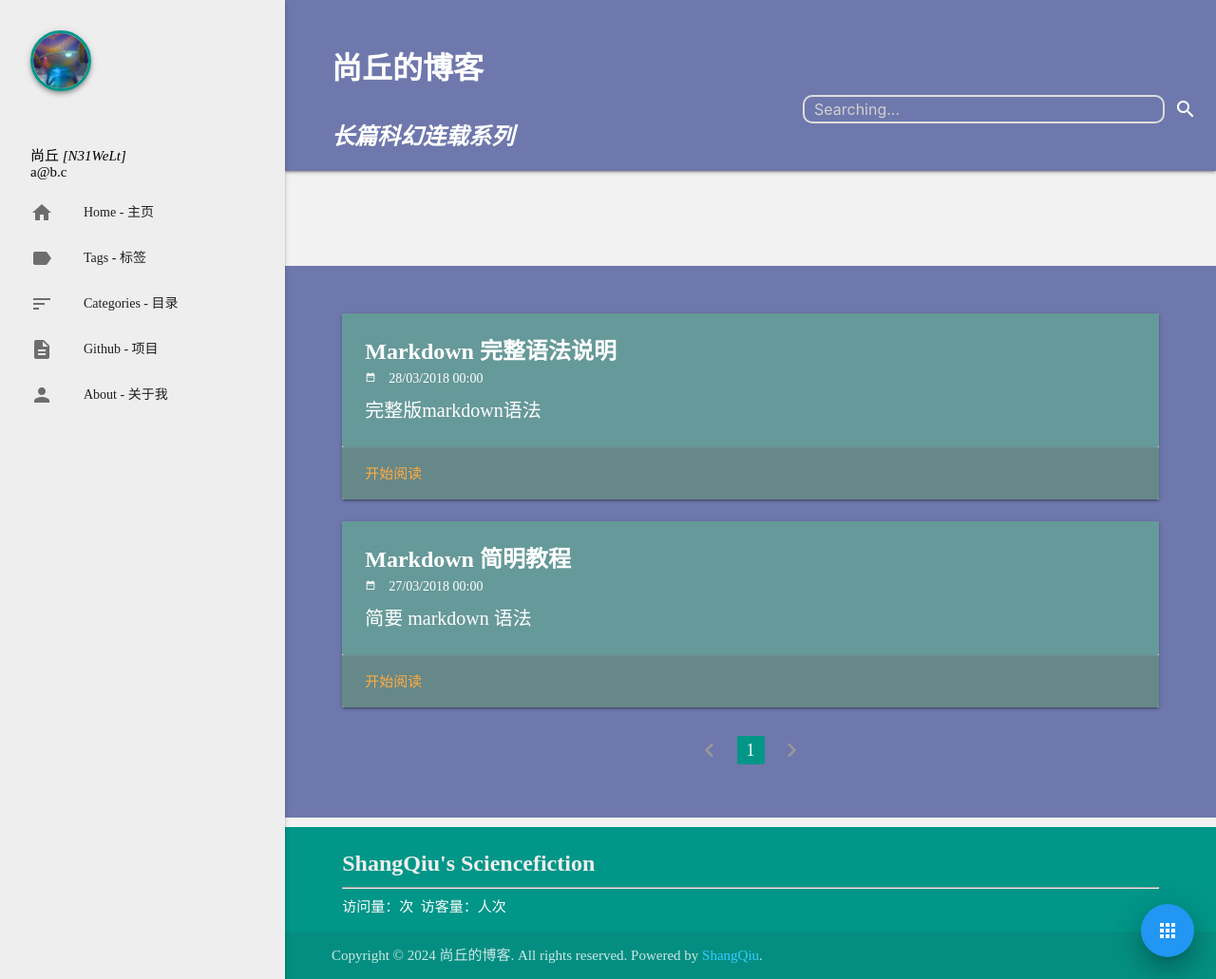
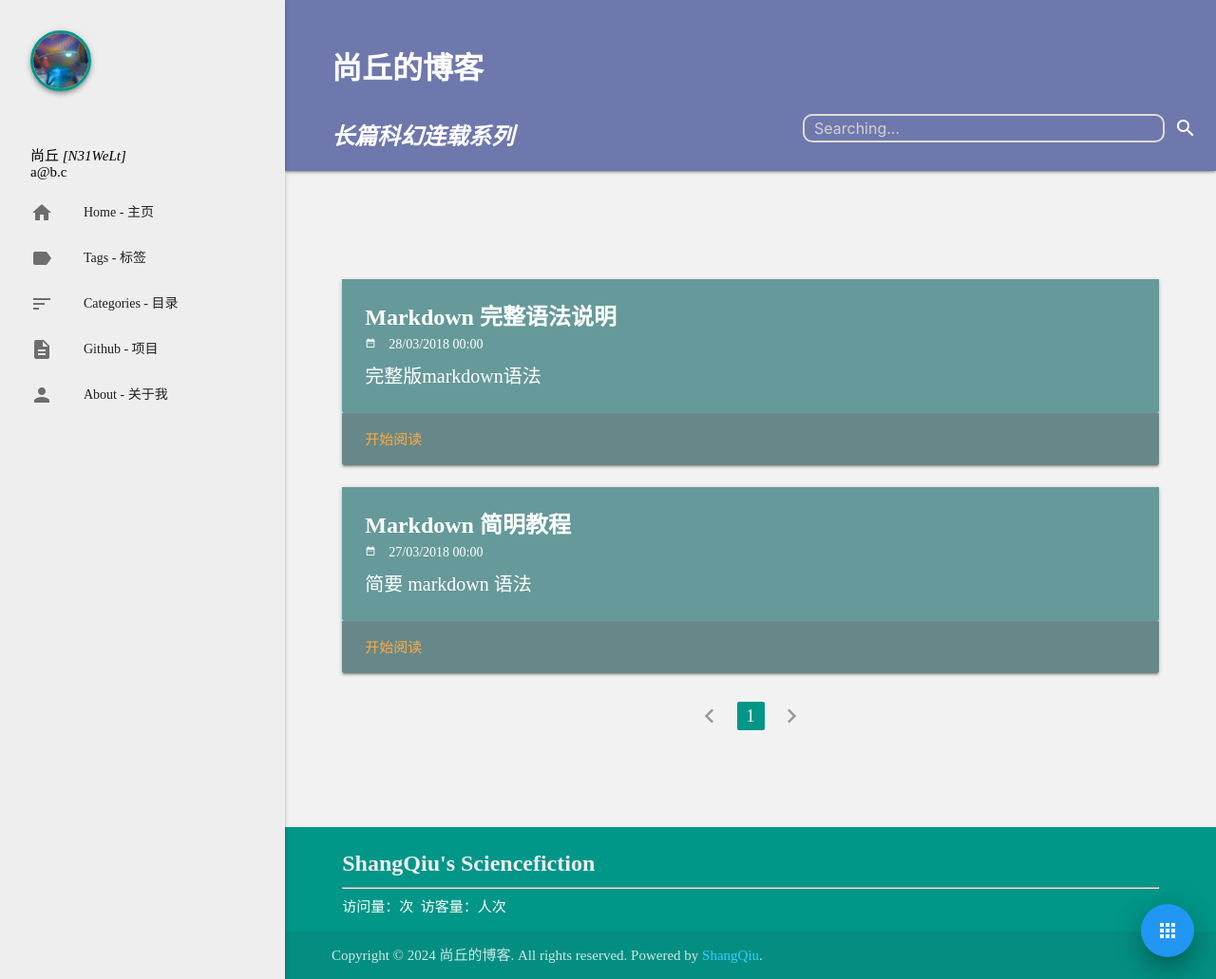
Before and after one commit to keepwalk/keepwalk.github.io, a Jekyll site: the page built from index.html, in a window 1280 px wide and 1031 px high. Shown: the whole window at 95% size. Built offline with Jekyll 4.4.1, drawn with Linux system fonts in a browser that asks for light colours; the list of posts is cut into pages by our own code; comment, search, counter and statistics services are not loaded.

Commit message:
Update page.sass

```diff
--- a/assets/css/page.sass
+++ b/assets/css/page.sass
@@ -121,8 +121,8 @@
 main
   flex: 1 100 auto
   z-index: 1
-  margin-top: 100px
-  background: #6F78AC
+  margin-top: 64px
+  color: #6F78AC
   div
     .row
       margin-top: 32px
@@ -169,7 +169,7 @@
   .search
     display: none
     position: absolute
-    top: 100px
+    top: 120px
     right: 0
     width: 100%
     height: 10px
```
